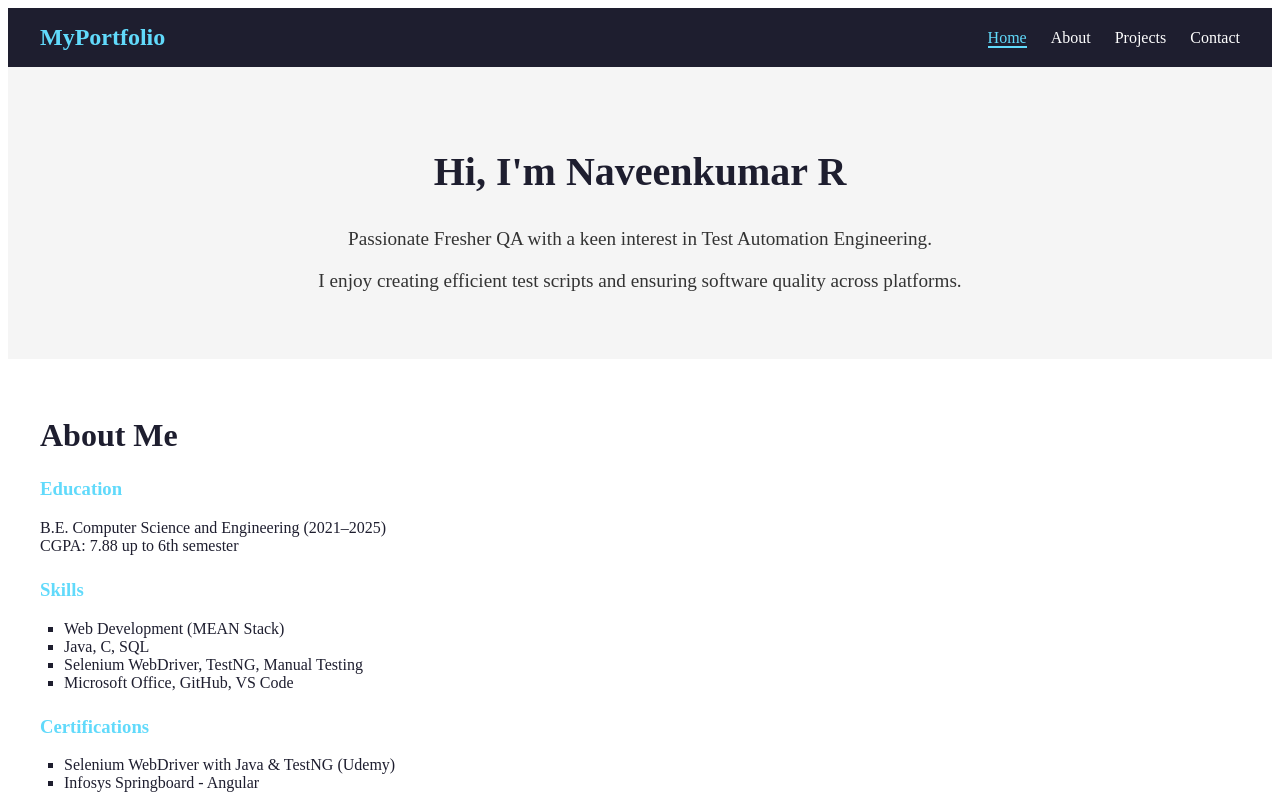
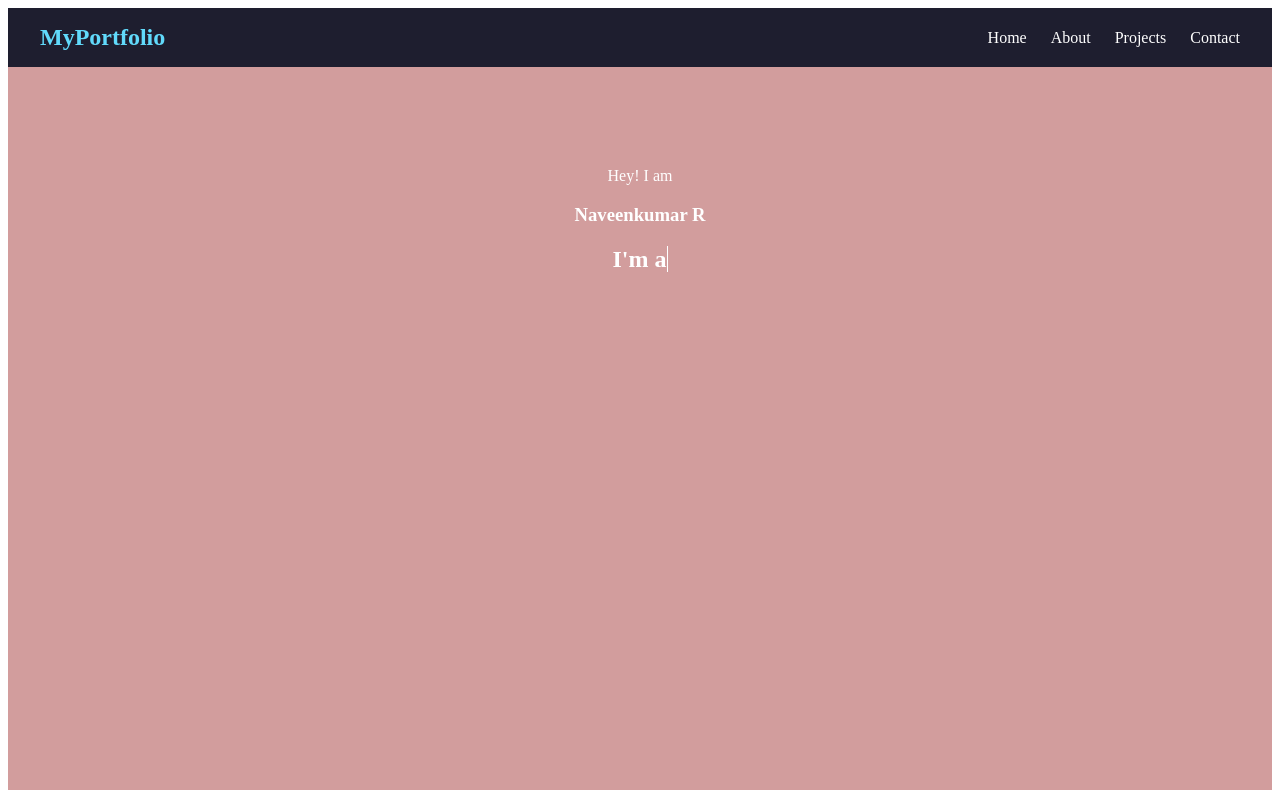
Before and after one commit to jaspritnaveen/MyPortfolio, an Angular app: page / in a window 1280 px wide. Shown: the top 800 px of the page. Built offline with nearby package versions, Linux system fonts and the light colour scheme.

Commit message:
contents updated

```diff
--- a/src/app/app.component.css
+++ b/src/app/app.component.css
@@ -0,0 +1,3 @@
+html {
+  scroll-behavior: smooth;
+}
--- a/src/app/app.component.html
+++ b/src/app/app.component.html
@@ -1,6 +1,26 @@
-<app-navbar></app-navbar>
+<!-- <app-navbar></app-navbar>
 <app-home></app-home>
 <app-about></app-about>
 <app-projects></app-projects>
 <app-contact></app-contact>
+<app-footer></app-footer> -->
+
+<app-navbar></app-navbar>
+
+<section id="home" class="home">
+  <app-home></app-home>
+</section>
+
+<section id="about">
+  <app-about></app-about>
+</section>
+
+<section id="projects">
+  <app-projects></app-projects>
+</section>
+
+<section id="contact">
+  <app-contact></app-contact>
+</section>
+
 <app-footer></app-footer>
--- a/src/app/components/home/home.component.css
+++ b/src/app/components/home/home.component.css
@@ -1,15 +1,30 @@
-.home {
-  padding: 3rem;
+.hero-wrap {
+  position: relative;
+  background: #d29d9d;
+  color: white;
+  padding-top: 100px;
+  padding-bottom: 100px;
   text-align: center;
-  background-color: #f5f5f5;
 }
 
-.home h1 {
-  font-size: 2.5rem;
-  color: #1e1e2f;
+.mouse-icon {
+  margin-top: 30px;
+  display: inline-block;
+  color: white;
+  font-size: 30px;
+  animation: bounce 2s infinite;
 }
 
-.home p {
-  font-size: 1.2rem;
-  color: #333;
+@keyframes bounce {
+  0%,
+  100% {
+    transform: translateY(0);
+  }
+  50% {
+    transform: translateY(-10px);
+  }
 }
+
+.wrap {
+  border-right: 0.08em solid #fff;
+}
--- a/src/app/components/home/home.component.html
+++ b/src/app/components/home/home.component.html
@@ -1,10 +1,35 @@
-<section class="home">
-  <h1>Hi, I'm Naveenkumar R</h1>
-  <p>
-    Passionate Fresher QA with a keen interest in Test Automation Engineering.
-  </p>
-  <p>
-    I enjoy creating efficient test scripts and ensuring software quality across
-    platforms.
-  </p>
+<section class="hero-wrap js-fullheight" style="height: 523px">
+  <div class="overlay"></div>
+  <div class="container">
+    <div
+      class="row no-gutters slider-text js-fullheight justify-content-center align-items-center"
+      style="height: 523px"
+    >
+      <div
+        class="col-lg-8 col-md-6 ftco-animate d-flex align-items-center fadeInUp ftco-animated"
+      >
+        <div class="text text-center">
+          <span class="subheading">Hey! I am</span>
+          <h1>Naveenkumar R</h1>
+          <h2>
+            I'm a
+            <span
+              class="txt-rotate"
+              data-period="2000"
+              data-rotate='["QA Engineer.", "Automation Tester.", "Full Stack Developer.", "Learner."]'
+              ><span class="wrap">QA Engineer.</span></span
+            >
+          </h2>
+        </div>
+      </div>
+    </div>
+  </div>
+
+  <div class="mouse">
+    <a href="#about" class="mouse-icon">
+      <div class="mouse-wheel">
+        <span class="ion-ios-arrow-round-down"></span>
+      </div>
+    </a>
+  </div>
 </section>
--- a/src/app/components/home/home.component.ts
+++ b/src/app/components/home/home.component.ts
@@ -1,10 +1,72 @@
-import { Component } from '@angular/core';
+import { Component, OnInit } from '@angular/core';
 
 @Component({
   selector: 'app-home',
   templateUrl: './home.component.html',
-  styleUrls: ['./home.component.css']
+  styleUrls: ['./home.component.css'],
 })
-export class HomeComponent {
+export class HomeComponent implements OnInit {
+  ngOnInit(): void {
+    this.initTextRotation();
+  }
 
+  initTextRotation(): void {
+    const elements = document.getElementsByClassName('txt-rotate');
+    for (let i = 0; i < elements.length; i++) {
+      const el = elements[i] as HTMLElement;
+      const toRotate = el.getAttribute('data-rotate');
+      const period = el.getAttribute('data-period');
+      if (toRotate) {
+        new TxtRotateClass(
+          el,
+          JSON.parse(toRotate),
+          parseInt(period ?? '2000', 10)
+        );
+      }
+    }
+  }
 }
+
+class TxtRotateClass {
+  private toRotate: string[];
+  private el: HTMLElement;
+  private loopNum = 0;
+  private period: number;
+  private txt = '';
+  private isDeleting = false;
+
+  constructor(el: HTMLElement, toRotate: string[], period: number) {
+    this.toRotate = toRotate;
+    this.el = el;
+    this.period = period;
+    this.tick();
+  }
+
+  tick(): void {
+    const i = this.loopNum % this.toRotate.length;
+    const fullTxt = this.toRotate[i];
+
+    this.txt = this.isDeleting
+      ? fullTxt.substring(0, this.txt.length - 1)
+      : fullTxt.substring(0, this.txt.length + 1);
+
+    const wrap = this.el.querySelector('.wrap');
+    if (wrap) {
+      wrap.innerHTML = this.txt;
+    }
+
+    let delta = 200 - Math.random() * 100;
+    if (this.isDeleting) delta /= 2;
+
+    if (!this.isDeleting && this.txt === fullTxt) {
+      delta = this.period;
+      this.isDeleting = true;
+    } else if (this.isDeleting && this.txt === '') {
+      this.isDeleting = false;
+      this.loopNum++;
+      delta = 500;
+    }
+
+    setTimeout(() => this.tick(), delta);
+  }
+}
--- a/src/app/components/navbar/navbar.component.html
+++ b/src/app/components/navbar/navbar.component.html
@@ -1,18 +1,10 @@
+<!-- navbar.component.html -->
 <nav class="navbar">
   <div class="logo">MyPortfolio</div>
   <ul class="nav-links">
-    <li>
-      <a
-        routerLink="/"
-        routerLinkActive="active"
-        [routerLinkActiveOptions]="{ exact: true }"
-        >Home</a
-      >
-    </li>
-    <li><a routerLink="/about" routerLinkActive="active">About</a></li>
-    <li><a routerLink="/projects" routerLinkActive="active">Projects</a></li>
-    <li><a routerLink="/contact" routerLinkActive="active">Contact</a></li>
+    <li><a href="#home">Home</a></li>
+    <li><a href="#about">About</a></li>
+    <li><a href="#projects">Projects</a></li>
+    <li><a href="#contact">Contact</a></li>
   </ul>
 </nav>
-
-<router-outlet></router-outlet>
```
Also changed, not shown: 1 other file (tests, documents, lock files or other folders).
